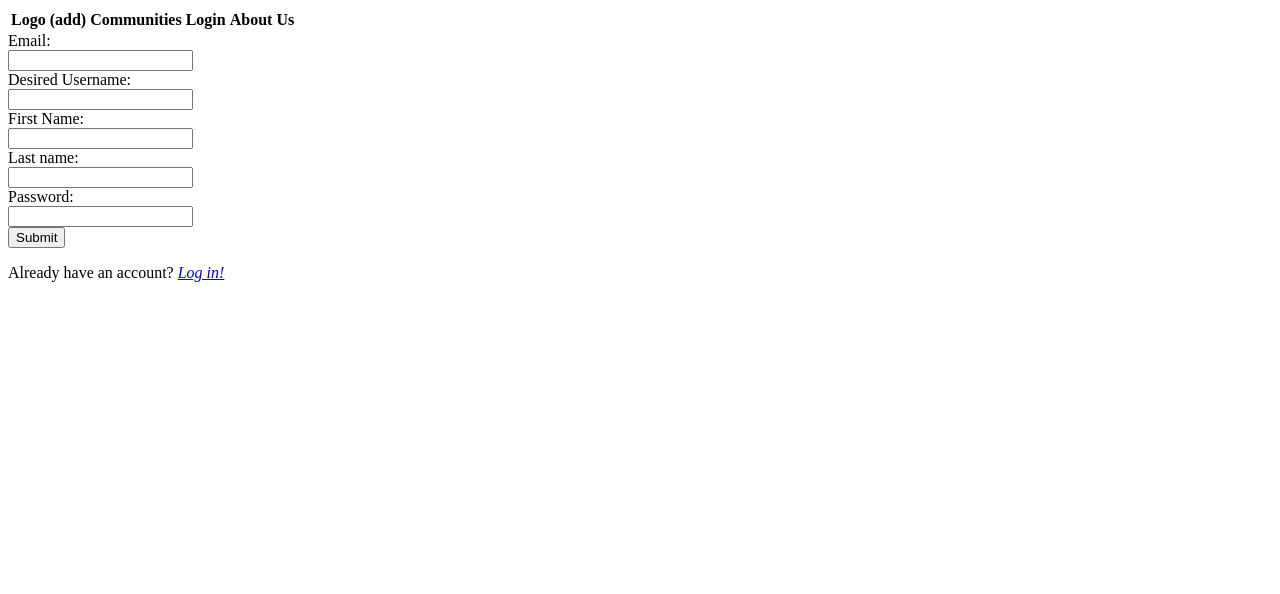
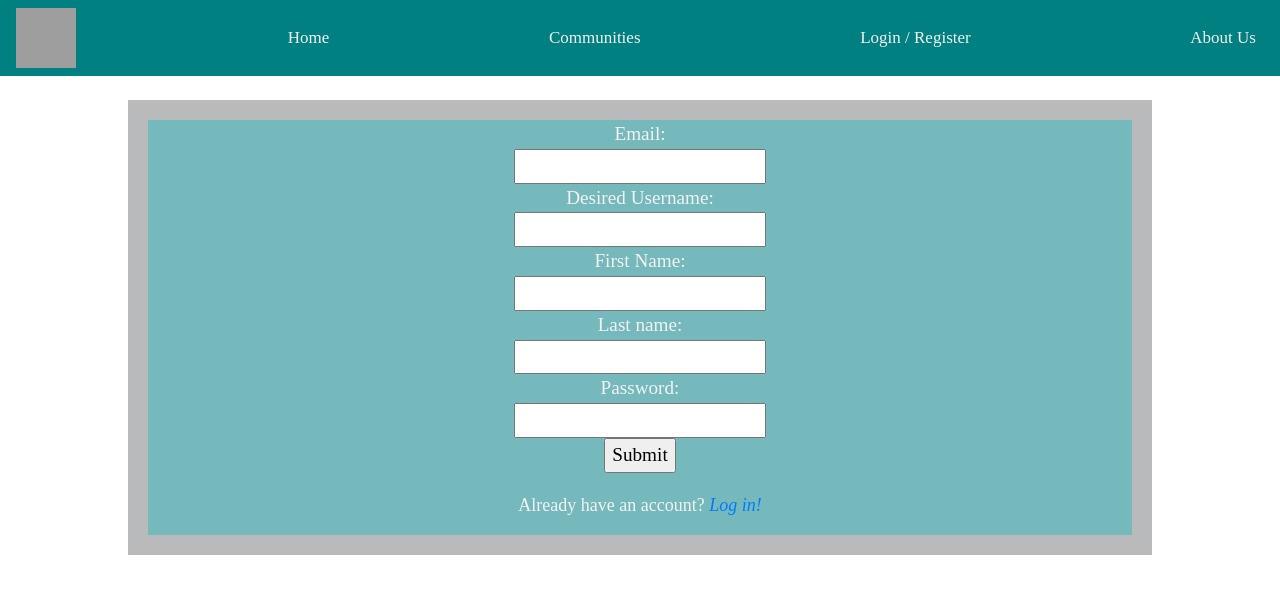
Before and after one commit to maliabsi/finalProject-group8, a Flask app: template templates/sign-up.html in a window 1280 px wide. Shown: the top 594 px of the page. Run offline with Flask 2, Linux system fonts and the light colour scheme; the template is opened without the code that fills it, so the values that code supplies are empty; grey boxes are pictures that could not be loaded.

Commit message:
login/signup page styled

```diff
--- a/static/style.css
+++ b/static/style.css
@@ -1,17 +1,132 @@
 .navbar {
-    /*for the submit buttons on log in and sign up*/
-    background-color: aqua;
+    background-color: teal;
+    overflow: hidden;
 }
+.nav{
+    float: right;
+}
+.navbar img{
+    float: left;
+    display: block;
+    width: 60px;
+    height: 60px;
+    margin-left: left;
+}
+.navbar a {
+    float: left;
+    display: block;
+    font-family: lucida;
+    font-size: larger;
+    color: #f2f2f2;
+    text-align: center;
+    padding: 2px 8px;
+    font-size: 17px;
+}
+.snippet{
+    border: 2px teal;
+    display: block;
+    font-family: lucida;
+    font-size: larger;
+    color: #f2f2f2;
+    float: center;
+    text-align: center;
+    background-color: rgba(108, 180, 185, 0.932);
+    margin-left: 10%;
+    margin-right: 10%;
+    border: 20px solid rgba(194, 187, 187, 0.877);
+    box-sizing: border-box;
 
+}
+.snippet p{
+    font-size: larger;
+    display: block;
+    float: center;
+}
+h2{
+    color: teal;
+    font-family: lucida;
+}
+.container{
+    display: grid;
+    grid-template-columns: 1fr 1fr 1fr;
+    gap: 65px;
+}
+.first_comm{
+    font-family: lucida;
+    color: #f2f2f2;
+    text-align: center;
+    background-color: rgba(108, 180, 185, 0.932);
+    border: 15px solid rgb(219, 215, 215);
+    box-sizing: border-box;
+}
+.first_comm a{
+    font-size: larger;
+}
+.sec_comm{
+    font-family: lucida;
+    color: #f2f2f2;
+    text-align: center;
+    background-color: rgba(108, 180, 185, 0.932);
+    border: 15px solid rgb(219, 215, 215);
+    box-sizing: border-box;
+}
+.sec_comm a{
+    font-size: larger;
+}
+.third_comm{
+    font-family: lucida;
+    color: #f2f2f2;
+    text-align: center;
+    background-color: rgba(108, 180, 185, 0.932);
+    border: 15px solid rgb(219, 215, 215);
+    box-sizing: border-box;
+}
+.third_comm a{
+    font-size: larger;
+}
+.login_form{
+    border: 2px teal;
+    display: block;
+    font-family: lucida;
+    font-size: larger;
+    color: #f2f2f2;
+    float: center;
+    text-align: center;
+    background-color: rgba(108, 180, 185, 0.932);
+    margin-left: 10%;
+    margin-right: 10%;
+    border: 20px solid rgba(194, 187, 187, 0.877);
+    box-sizing: border-box;
+}
+.login_form p{
+    font-family: lucida;
+    font-size: large;
+}
+.signup_form{
+    border: 2px teal;
+    display: block;
+    font-family: lucida;
+    font-size: larger;
+    color: #f2f2f2;
+    float: center;
+    text-align: center;
+    background-color: rgba(108, 180, 185, 0.932);
+    margin-left: 10%;
+    margin-right: 10%;
+    border: 20px solid rgba(194, 187, 187, 0.877);
+    box-sizing: border-box;
+}
+.signup_form p{
+    font-family: lucida;
+    font-size: large;
+}
 .submit {
-    /*for the submit buttons on log in and sign up*/
+    /*for the submit buttons on log in and sign up margin-left: 70%;
+    margin-right: 5%;   margin-left: 37%;
+    margin-right: 37%;*/
 }
 
 .centered-div {
     /*centered div for login and sign up page*/
     border: 20px;
 }
-
-p {
-    color: red;
-}
--- a/templates/sign-up.html
+++ b/templates/sign-up.html
@@ -1,20 +1,25 @@
 <html>
 
 <head>
-    <link rel="text/stylesheet" href="static/style.css">
+    <link rel="stylesheet" href="https://cdn.jsdelivr.net/npm/bootstrap@4.0.0/dist/css/bootstrap.min.css"
+        integrity="sha384-Gn5384xqQ1aoWXA+058RXPxPg6fy4IWvTNh0E263XmFcJlSAwiGgFAW/dAiS6JXm" crossorigin="anonymous">
+    <link rel="stylesheet" href="static/style.css">
 </head>
 
+
 <body>
-    <table class="nav-bar">
-        <tr>
-            <th>Logo (add)</th>
-            <th>Communities</th>
-            <th>Login</th>
-            <th>About Us</th>
-        </tr>
-    </table>
 
-    <div class="centered-div">
+    <body>
+        <div class="navbar">
+            <img src="static/logo.jpeg" alt="logo" class="logo">
+            <a class="active" href="index">Home</a>
+            <a href="communities">Communities</a>
+            <a href="login">Login / Register</a>
+            <a href="about">About Us</a>
+        </div>
+        <br>
+
+        <div class="signup_form">
             <form>
                 Email: <br>
                 <input type="text">
@@ -33,7 +38,7 @@
                 <br>
                 <input type="submit" class="submit">
             </form>
-        <p>Already have an account? <a href="login.html"><i>Log in!</i></a></p>
+            <p>Already have an account? <a href="login"><i>Log in!</i></a></p>
         </div>
     </body>
 
```
Also changed, not shown: templates/index.html (+47 -3 lines), templates/login.html (+18 -11 lines). Lines whose indentation alone changed are shown as unchanged.
